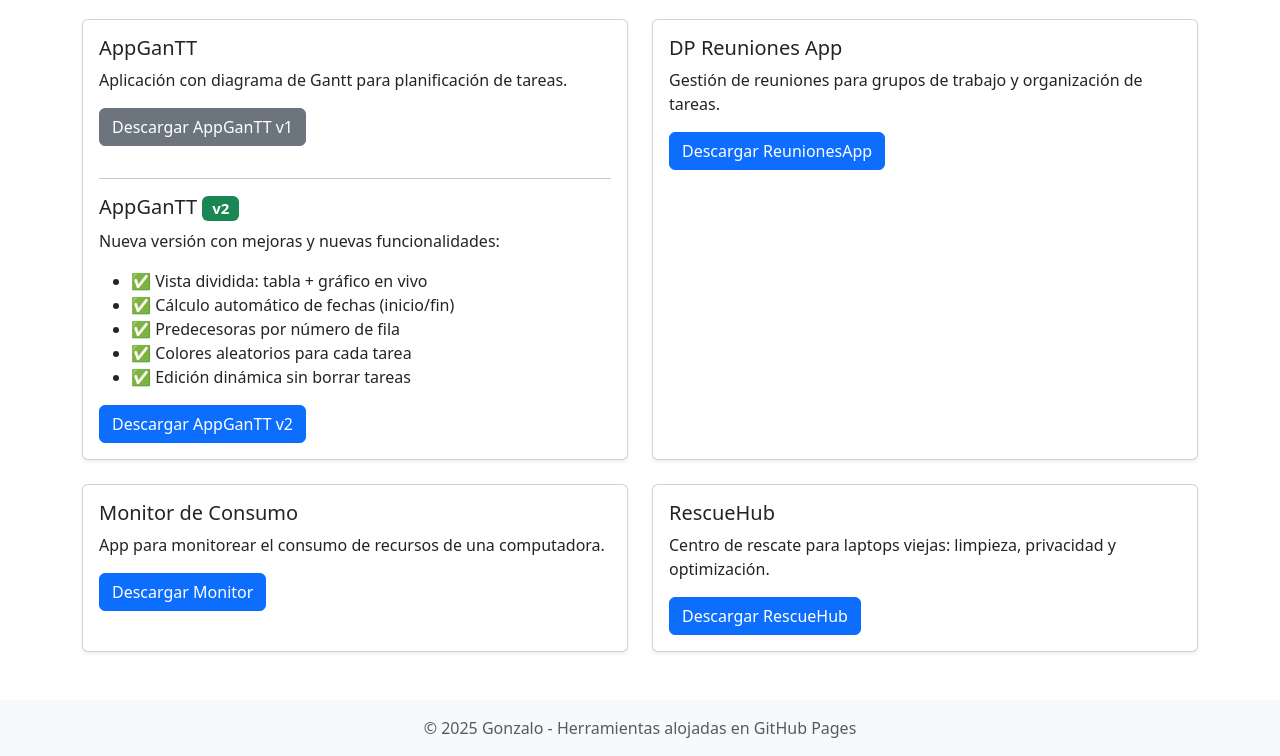
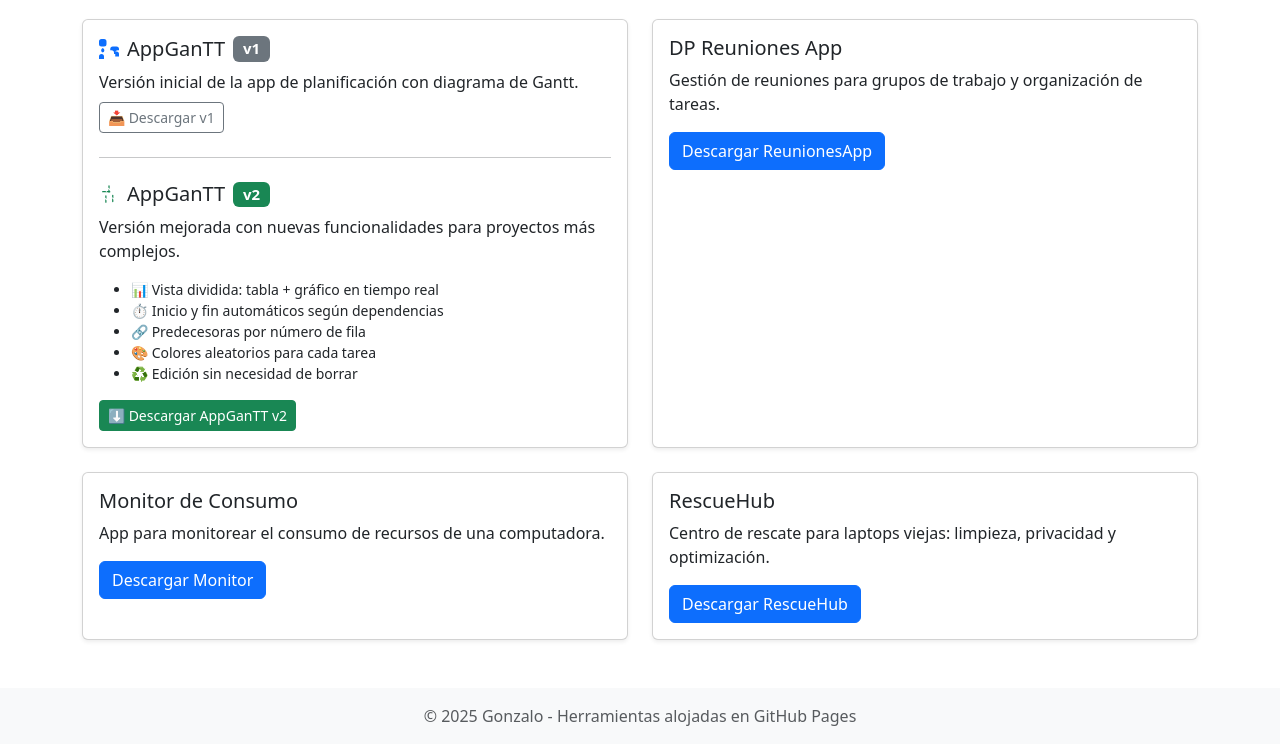
Before and after one commit to Gonza1023/Herramientas, a plain HTML site: page index.html in a window 1280 px wide. Shown: the part 133-889 px from the top of the page. Drawn offline with nearby package versions, Linux system fonts and the light colour scheme.

Commit message:
Update index.html

```diff
--- a/index.html
+++ b/index.html
@@ -21,22 +21,34 @@
 <div class="col">
   <div class="card shadow-sm h-100">
     <div class="card-body">
-      <h5 class="card-title">AppGanTT</h5>
-      <p class="card-text">Aplicación con diagrama de Gantt para planificación de tareas.</p>
-      <a href="Herramientass/AppGanTT.zip" download class="btn btn-secondary mb-3">Descargar AppGanTT v1</a>
+      <h5 class="card-title d-flex align-items-center">
+        <svg xmlns="http://www.w3.org/2000/svg" width="20" height="20" fill="currentColor" class="bi bi-diagram-3-fill me-2 text-primary" viewBox="0 0 16 16">
+          <path d="M2 0a2 2 0 0 0-2 2v2a2 2 0 0 0 2 2h1v1.126a2 2 0 0 0 0 3.748V12H2a2 2 0 0 0-2 2v2h4v-2a2 2 0 0 0-2-2h1v-1.126a2 2 0 0 0 0-3.748V6h1a2 2 0 0 0 2-2V2a2 2 0 0 0-2-2H2Zm12 6a2 2 0 0 1 2 2v1h-1a2 2 0 0 0-2 2v1h-1v-1a2 2 0 0 0-2-2h-1V8a2 2 0 0 1 2-2h3Zm-1 6v2h3v-2a2 2 0 0 0-2-2h-1v2Z"/>
+        </svg>
+        AppGanTT
+        <span class="badge bg-secondary ms-2">v1</span>
+      </h5>
+      <p class="card-text mb-2">Versión inicial de la app de planificación con diagrama de Gantt.</p>
+      <a href="Herramientass/AppGanTT.zip" download class="btn btn-outline-secondary btn-sm">📥 Descargar v1</a>
 
-      <hr>
+      <hr class="my-4">
 
-      <h5 class="card-title">AppGanTT <span class="badge bg-success">v2</span></h5>
-      <p class="card-text">Nueva versión con mejoras y nuevas funcionalidades:</p>
-      <ul>
-        <li>✅ Vista dividida: tabla + gráfico en vivo</li>
-        <li>✅ Cálculo automático de fechas (inicio/fin)</li>
-        <li>✅ Predecesoras por número de fila</li>
-        <li>✅ Colores aleatorios para cada tarea</li>
-        <li>✅ Edición dinámica sin borrar tareas</li>
+      <h5 class="card-title d-flex align-items-center">
+        <svg xmlns="http://www.w3.org/2000/svg" width="20" height="20" fill="currentColor" class="bi bi-stars me-2 text-success" viewBox="0 0 16 16">
+          <path d="M7.5 1.5a.5.5 0 0 1 1 0v2.055a.5.5 0 0 1-.276.447l-.724.361.724.361a.5.5 0 0 1 .276.447V6.5a.5.5 0 0 1-1 0V4.445a.5.5 0 0 1 .276-.447l.724-.361-.724-.361a.5.5 0 0 1-.276-.447V1.5ZM2.5 6a.5.5 0 0 1 .5-.5h2.055a.5.5 0 0 1 .447.276l.361.724.361-.724A.5.5 0 0 1 6.5 5.5h2.055a.5.5 0 0 1 .5.5v.5H2.5V6ZM5 9.5a.5.5 0 0 1 1 0v2.055a.5.5 0 0 1-.276.447l-.724.361.724.361a.5.5 0 0 1 .276.447V14.5a.5.5 0 0 1-1 0v-2.055a.5.5 0 0 1 .276-.447l.724-.361-.724-.361a.5.5 0 0 1-.276-.447V9.5Zm5.5-.5a.5.5 0 0 1 1 0v2.055a.5.5 0 0 1-.276.447l-.724.361.724.361a.5.5 0 0 1 .276.447V14a.5.5 0 0 1-1 0v-2.055a.5.5 0 0 1 .276-.447l.724-.361-.724-.361a.5.5 0 0 1-.276-.447V9Z"/>
+        </svg>
+        AppGanTT
+        <span class="badge bg-success ms-2">v2</span>
+      </h5>
+      <p class="card-text">Versión mejorada con nuevas funcionalidades para proyectos más complejos.</p>
+      <ul class="small mb-3">
+        <li>📊 Vista dividida: tabla + gráfico en tiempo real</li>
+        <li>⏱️ Inicio y fin automáticos según dependencias</li>
+        <li>🔗 Predecesoras por número de fila</li>
+        <li>🎨 Colores aleatorios para cada tarea</li>
+        <li>♻️ Edición sin necesidad de borrar</li>
       </ul>
-      <a href="Herramientass/AppGanTTv2.zip" download class="btn btn-primary">Descargar AppGanTT v2</a>
+      <a href="Herramientass/AppGanTTv2.zip" download class="btn btn-success btn-sm">⬇ Descargar AppGanTT v2</a>
     </div>
   </div>
 </div>
```
